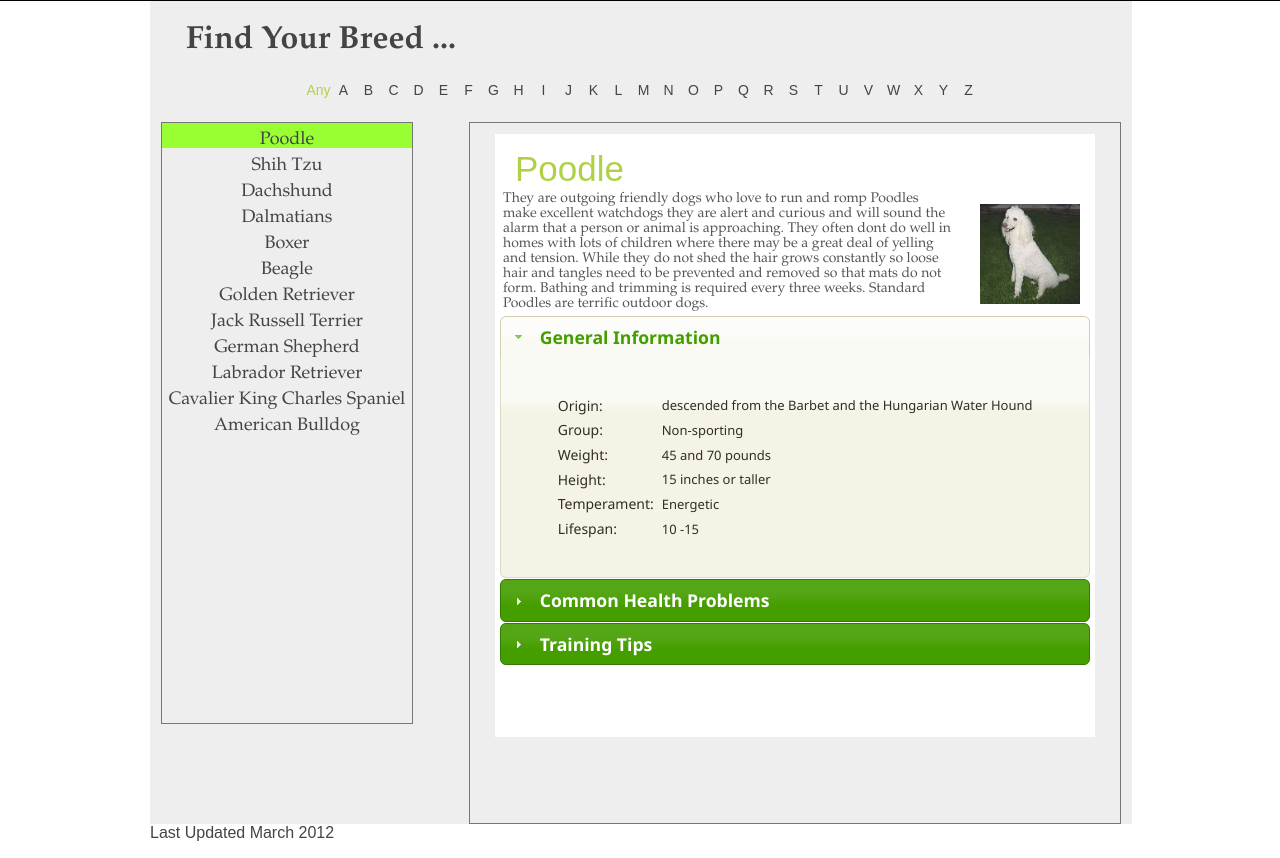
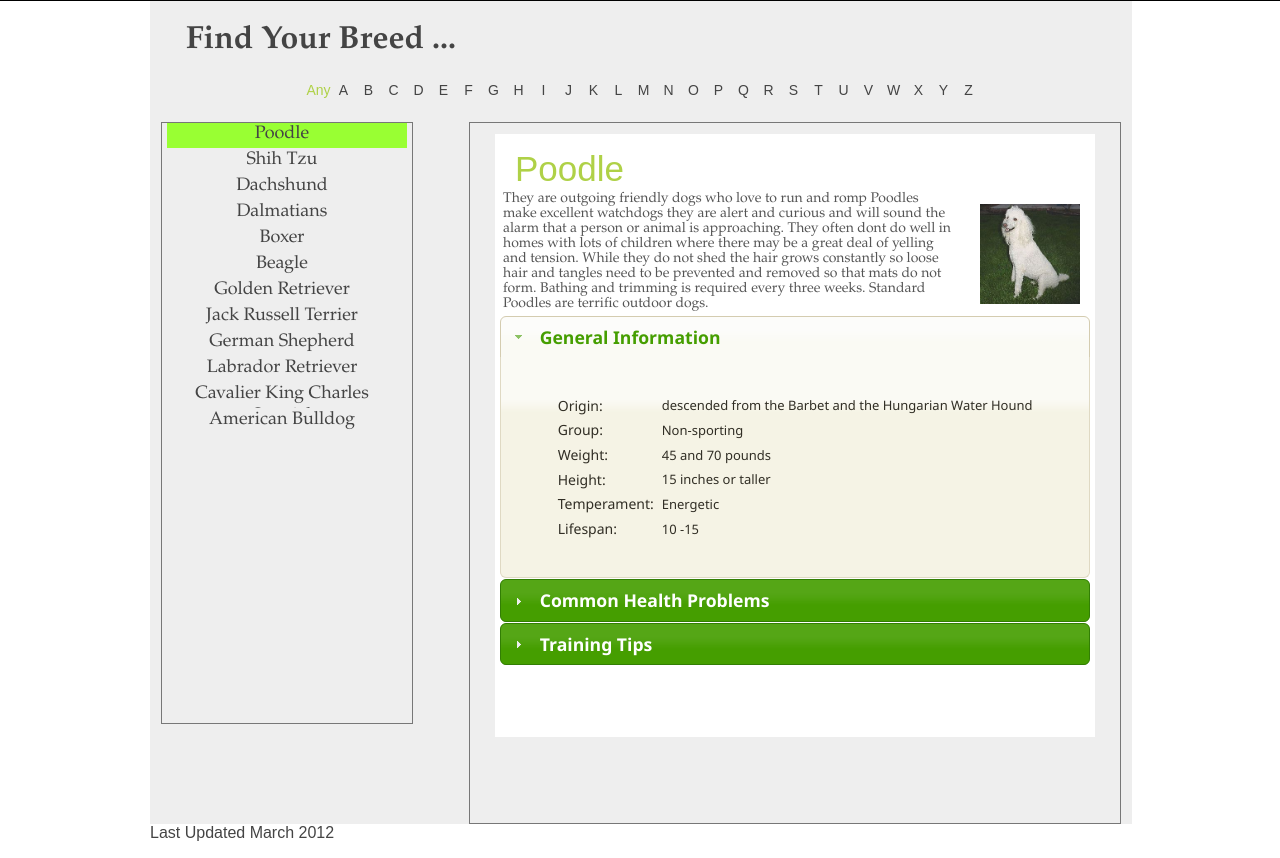
Before and after one commit to cesardv/wolfpackHCI, a PHP site: page /site/breeds.html in a window 1280 px wide. Shown: the part 98-956 px from the top of the page. Run offline with PHP 8.4, Linux system fonts and the light colour scheme.

Commit message:
made breedList look neat, no scroll bars nor cutoff names

```diff
--- a/site/css/breeds.css
+++ b/site/css/breeds.css
@@ -2,7 +2,7 @@
 /* CSS Document */
 
 #breedList{
-	overflow:scroll;
+	overflow:auto;
 }
 
 #breedContent {
@@ -59,10 +59,11 @@ div.letter:hover {
 
 div.breedItem {
 	position:relative;
-	float:left;
-	width:250px;
+	/*float:left;*/
+	width:240px;
 	height:25px;
 	border-bottom:thin groove;
+	margin: 0 2px 0 5px;
 }
 
 div.breedItem_selected {
@@ -75,11 +76,12 @@ div.breedItem:hover {
 }
 
 div.breedItemText {
-	position:absolute;
+	/*position:absolute;*/
 	display:block;
-	width:250px;
-	height:20px;
+	width:190px;
+	height:23px;
 	text-align:center;
+	padding: 0 0 2px 20px;
 	top:6px;
 	font-size:18px;
 	font-family:"Palatino Linotype", "Book Antiqua", Palatino, serif;
--- a/site/css/foods.css
+++ b/site/css/foods.css
@@ -10,7 +10,7 @@ h4 { margin: 0 10px 0 10px;}
 }
 
 #foodList{
-	overflow: hidden;/*scroll;*/
+	overflow: auto;/*scroll;*/
 }
 
 #foodContent {
@@ -65,6 +65,7 @@ div.foodtype {
 div.foodtype:hover {
 	color: #AFD147;
 	text-decoration: underline;
+	cursor: pointer;
 }
 
 .foodtype_selected {
```
